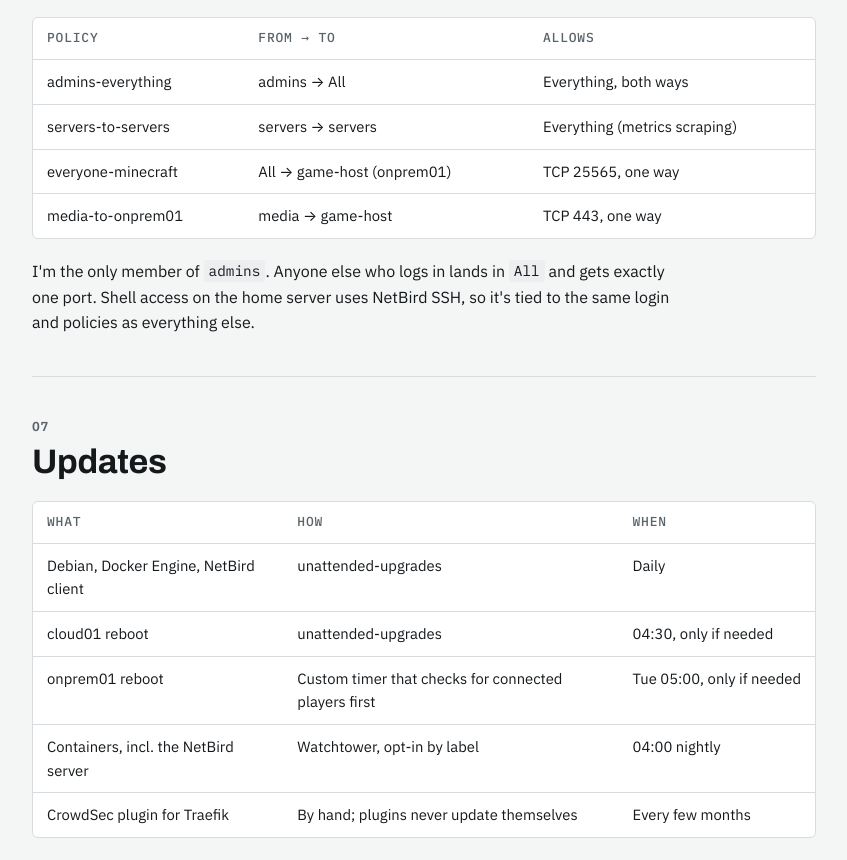
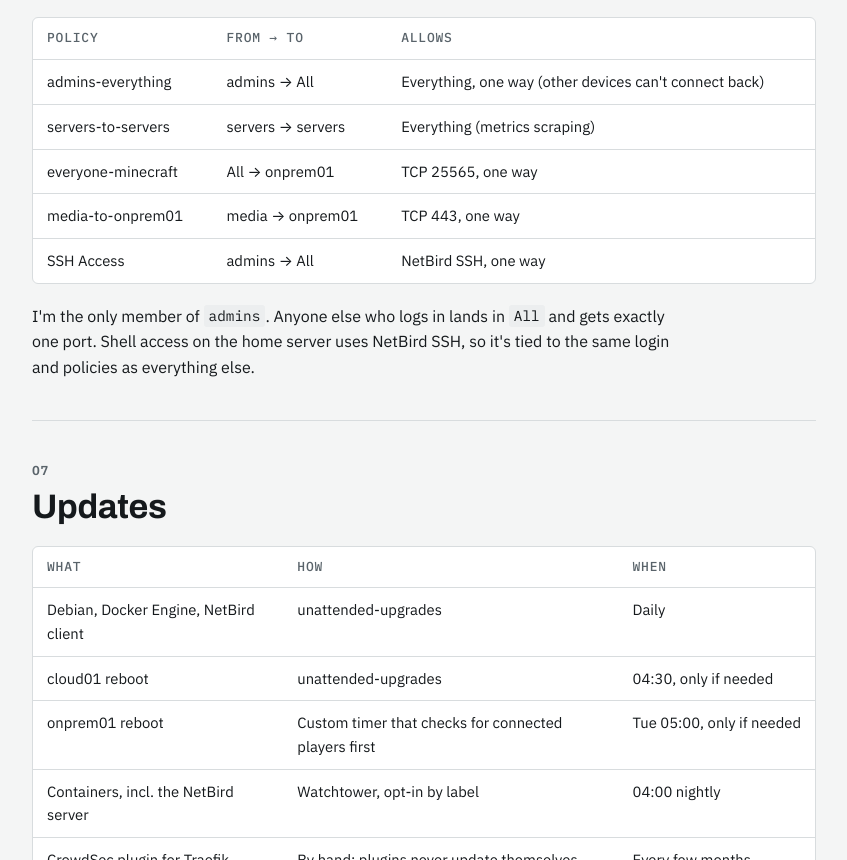
Before and after one commit to sammeadorcen/homelab, a plain HTML site: page site/docs.html in a window 1280 px wide. Shown: the part 4297-5157 px from the top of the page, without its empty margins (344-1191 px from the left). Drawn offline with Linux system fonts and the light colour scheme.

Commit message:
NetBird docs: match the live policies (one-way admins, Media group, peer targets)
Co-Authored-By: Claude Opus 5.5 <noreply@anthropic.com>
Claude-Session: https://claude.ai/code/session_01ALfjiQpBXi5S1Lm43ctnN3

```diff
--- a/site/docs.html
+++ b/site/docs.html
@@ -179,10 +179,11 @@
           <table>
             <thead><tr><th>Policy</th><th>From → To</th><th>Allows</th></tr></thead>
             <tbody>
-              <tr><td>admins-everything</td><td>admins → All</td><td>Everything, both ways</td></tr>
+              <tr><td>admins-everything</td><td>admins → All</td><td>Everything, one way (other devices can't connect back)</td></tr>
               <tr><td>servers-to-servers</td><td>servers → servers</td><td>Everything (metrics scraping)</td></tr>
-              <tr><td>everyone-minecraft</td><td>All → game-host (onprem01)</td><td>TCP 25565, one way</td></tr>
-              <tr><td>media-to-onprem01</td><td>media → game-host</td><td>TCP 443, one way</td></tr>
+              <tr><td>everyone-minecraft</td><td>All → onprem01</td><td>TCP 25565, one way</td></tr>
+              <tr><td>media-to-onprem01</td><td>media → onprem01</td><td>TCP 443, one way</td></tr>
+              <tr><td>SSH Access</td><td>admins → All</td><td>NetBird SSH, one way</td></tr>
             </tbody>
           </table>
         </div>
```
Also changed, not shown: 1 other file.
